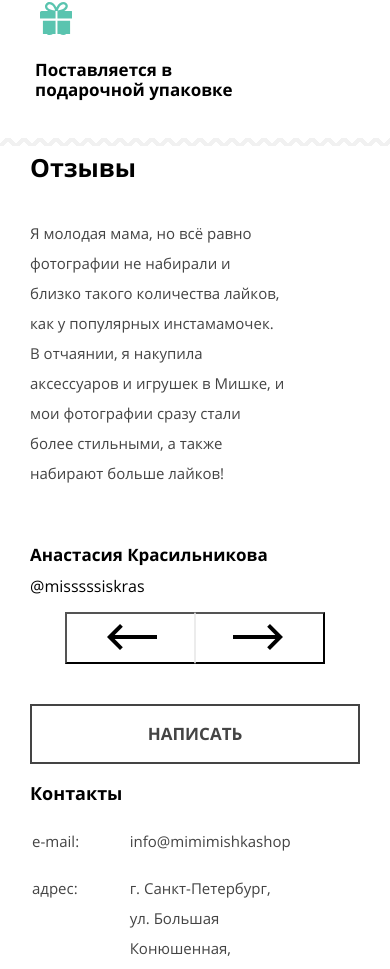
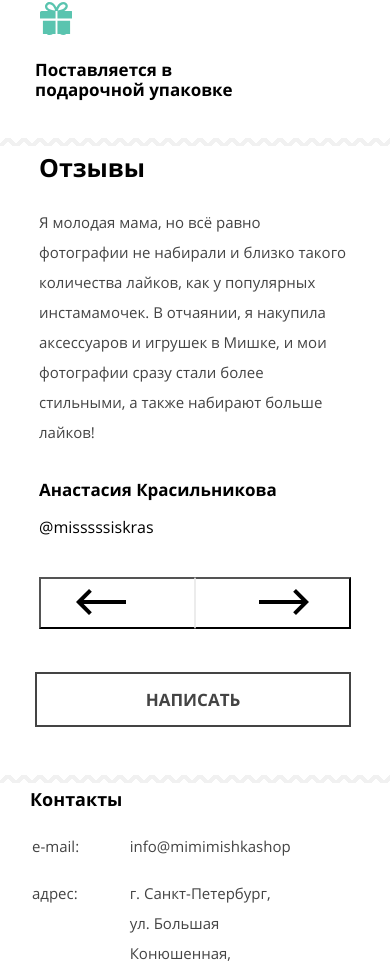
Before and after one commit to kporcelainluv/226838-mishka-16, a website: page source/index.html in a window 390 px wide. Shown: the part 2218-3187 px from the top of the page. Drawn offline with nearby package versions, Linux system fonts and the light colour scheme; files that its build step writes are made by us from their sources.

Commit message:
add mobile reviews

```diff
--- a/source/index.html
+++ b/source/index.html
@@ -134,7 +134,8 @@
           <button class="main-reviews__button main-reviews__button--right"><span class="visually-hidden">right</span></button>
         </div>
         </div>
-        <a href="#" class="button button-reviews">НАПИСАТЬ</a>
+        <a href="#" class="button-reviews">НАПИСАТЬ</a>
+        <div class="main-zigzag"></div>
       </section>
       <section class="main-contacts">
         <div class="main-contacts__wrap">
--- a/source/sass/blocks/main-reviews.scss
+++ b/source/sass/blocks/main-reviews.scss
@@ -1,33 +1,39 @@
 .main-reviews {
   display: flex;
   flex-direction: column;
-  margin-left: 30px;
-  margin-right: 30px;
 }
 
 .main-reviews__heading {
   font-size: 25px;
   font-weight: bold;
   line-height: 1.2;
+  margin-left: 10%;
+  margin-right: 10%;
 }
 
 .main-reviews__text {
+  margin-top: 1%;
   font-size: 15px;
   line-height: 2;
-  max-width: 255px;
   color: $content-color;
+  margin-bottom: 0;
+  margin-left: 10%;
+  margin-right: 10%;
 }
-
+.main-revies__bottom-wrap {
+  margin-left: 10%;
+  margin-right: 10%;
+}
 .main-reviews__review-author {
-  margin-top: 40px;
-  max-width: 241px;
+  margin-top: 10%;
 }
 
 .author__name {
   font-size: 17px;
   font-weight: bold;
   line-height: 1.41;
-  margin-bottom: 10px;
+  margin: 0;
+  margin-bottom: 5%;
 }
 
 .author__nickname {
@@ -37,11 +43,12 @@
 .main-reviews__buttons {
   display: flex;
   justify-content: center;
+  margin-top: 13%;
 }
 
 .main-reviews__button {
   min-height: 52px;
-  min-width: 130px;
+  min-width: 50%;
 }
 
 .main-reviews__button--left {
@@ -55,7 +62,7 @@
     height: 26px;
     position: absolute;
     top: 10px;
-    left: 40px;
+    left: 35px;
     background-image: url("../img/icon-left-arrow.svg");
   }
 }
@@ -77,8 +84,15 @@
 }
 
 .button-reviews {
-  padding: 20px 80px 20px 80px;
-  margin-top: 40px;
+  display: flex;
+  justify-content: center;
+  text-decoration: none;
+  border: 2px solid $content-color;
+  padding: 16px 0;
+  font-size: 17px;
+  font-weight: bold;
+  color: $content-color;
+  margin: 11% 10% 4% 9%;
 }
 
 @media (min-width: $tablet-width) {
```
